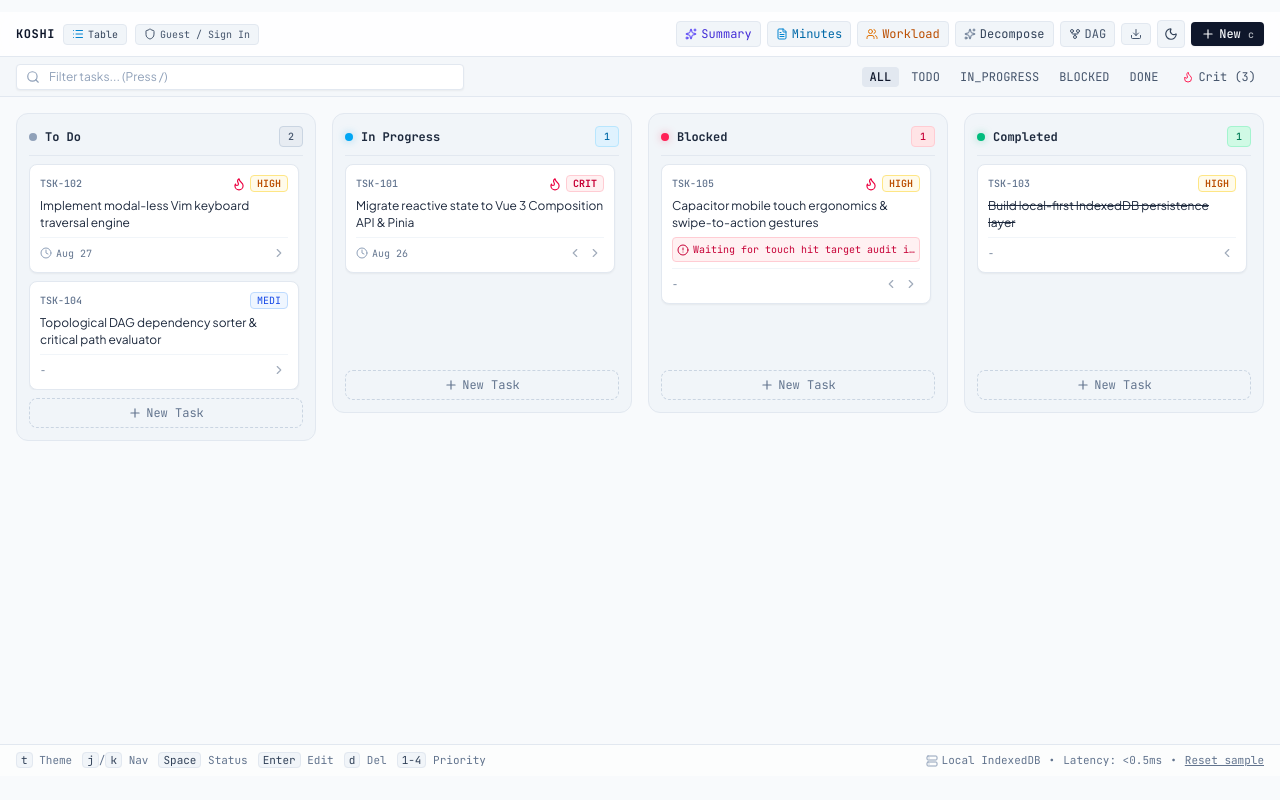
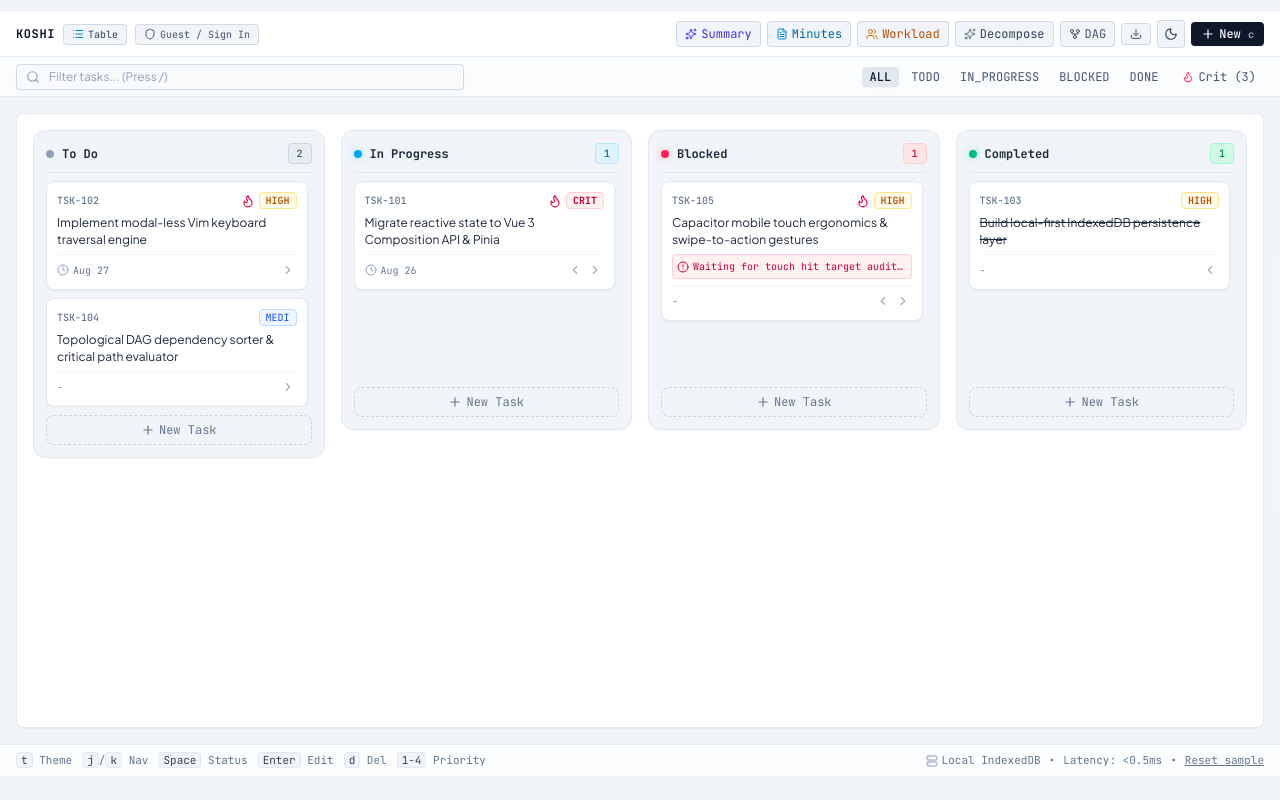
Before and after one commit to tupm2006/koshi, a Vue app: page / in a window 1280 px wide. Both pictures are taken after a click on the button "Kanban". Built offline with nearby package versions, Linux system fonts and the light colour scheme.

Commit message:
refactor(theme): enhance light mode contrast, depth, and bounded card container

```diff
--- /dev/null
+++ b/pnpm-workspace.yaml
@@ -0,0 +1,3 @@
+allowBuilds:
+  esbuild: true
+  vue-demi: true
--- a/src/App.vue
+++ b/src/App.vue
@@ -106,9 +106,9 @@ const statusTabs: FilterStatus[] = ['ALL', 'TODO', 'IN_PROGRESS', 'BLOCKED', 'DO
 </script>
 
 <template>
-  <main class="min-h-screen min-h-[100dvh] flex flex-col bg-slate-50 text-slate-900 dark:bg-slate-950 dark:text-slate-100 safe-top pb-24 md:pb-6 font-sans transition-colors duration-150">
+  <div class="min-h-screen min-h-[100dvh] flex flex-col bg-slate-100/90 text-slate-900 dark:bg-slate-950 dark:text-slate-100 safe-top pb-24 md:pb-6 font-sans transition-colors duration-150">
     <!-- Minimal Top Navigation Bar -->
-    <header class="border-b border-slate-200 dark:border-slate-800/80 bg-white/80 dark:bg-slate-950/80 backdrop-blur-md sticky top-0 z-30 px-3 md:px-4 py-2">
+    <header class="border-b border-slate-200/90 dark:border-slate-800/80 bg-white/95 dark:bg-slate-950/80 backdrop-blur-md sticky top-0 z-30 px-3 md:px-4 py-2">
       <div class="w-full flex items-center justify-between gap-2">
         <!-- Brand & Auth Pill -->
         <div class="flex items-center gap-2">
@@ -117,7 +117,7 @@ const statusTabs: FilterStatus[] = ['ALL', 'TODO', 'IN_PROGRESS', 'BLOCKED', 'DO
           <!-- View Toggle (Table / Kanban) -->
           <button
             type="button"
-            class="flex items-center gap-1 px-2 py-0.5 rounded bg-slate-100 dark:bg-slate-900 hover:bg-slate-200 dark:hover:bg-slate-800 border border-slate-200 dark:border-slate-800 text-[10px] font-mono text-slate-700 dark:text-slate-300 cursor-pointer transition"
+            class="flex items-center gap-1 px-2 py-0.5 rounded bg-slate-100 dark:bg-slate-900 hover:bg-slate-200 dark:hover:bg-slate-800 border border-slate-300/80 dark:border-slate-800 text-[10px] font-mono text-slate-700 dark:text-slate-300 cursor-pointer transition"
             @click="taskStore.toggleViewMode()"
             title="Toggle Table / Kanban View"
           >
@@ -130,7 +130,7 @@ const statusTabs: FilterStatus[] = ['ALL', 'TODO', 'IN_PROGRESS', 'BLOCKED', 'DO
           <button
             type="button"
             class="hidden sm:inline-flex items-center gap-1 px-2 py-0.5 rounded border text-[10px] font-mono cursor-pointer transition"
-            :class="taskStore.currentUser ? 'bg-indigo-50 dark:bg-indigo-950/40 border-indigo-200 dark:border-indigo-800 text-indigo-700 dark:text-indigo-300' : 'bg-slate-100 dark:bg-slate-900 border-slate-200 dark:border-slate-800 text-slate-600 dark:text-slate-400 hover:text-slate-900 dark:hover:text-slate-200'"
+            :class="taskStore.currentUser ? 'bg-indigo-50 dark:bg-indigo-950/40 border-indigo-200 dark:border-indigo-800 text-indigo-700 dark:text-indigo-300' : 'bg-slate-100 dark:bg-slate-900 border-slate-300/80 dark:border-slate-800 text-slate-600 dark:text-slate-400 hover:text-slate-900 dark:hover:text-slate-200'"
             @click="isAuthModalOpen = true"
           >
             <Shield class="w-3 h-3" />
@@ -143,7 +143,7 @@ const statusTabs: FilterStatus[] = ['ALL', 'TODO', 'IN_PROGRESS', 'BLOCKED', 'DO
           <!-- Mandated AI Feature A: Weekly Summary -->
           <button
             type="button"
-            class="hidden lg:inline-flex items-center gap-1 px-2 py-1 rounded bg-slate-100 dark:bg-slate-900 hover:bg-slate-200 dark:hover:bg-slate-800 border border-slate-200 dark:border-slate-800 text-indigo-700 dark:text-indigo-300 text-xs font-mono cursor-pointer transition"
+            class="hidden lg:inline-flex items-center gap-1 px-2 py-1 rounded bg-slate-100 dark:bg-slate-900 hover:bg-slate-200 dark:hover:bg-slate-800 border border-slate-300/80 dark:border-slate-800 text-indigo-700 dark:text-indigo-300 text-xs font-mono cursor-pointer transition"
             @click="isWeeklySummaryOpen = true"
             title="Weekly Summary (Feature A)"
           >
@@ -154,7 +154,7 @@ const statusTabs: FilterStatus[] = ['ALL', 'TODO', 'IN_PROGRESS', 'BLOCKED', 'DO
           <!-- Mandated AI Feature B: Meeting Minutes -->
           <button
             type="button"
-            class="hidden lg:inline-flex items-center gap-1 px-2 py-1 rounded bg-slate-100 dark:bg-slate-900 hover:bg-slate-200 dark:hover:bg-slate-800 border border-slate-200 dark:border-slate-800 text-sky-700 dark:text-sky-300 text-xs font-mono cursor-pointer transition"
+            class="hidden lg:inline-flex items-center gap-1 px-2 py-1 rounded bg-slate-100 dark:bg-slate-900 hover:bg-slate-200 dark:hover:bg-slate-800 border border-slate-300/80 dark:border-slate-800 text-sky-700 dark:text-sky-300 text-xs font-mono cursor-pointer transition"
             @click="isMeetingMinutesOpen = true"
             title="Meeting Minutes (Feature B)"
           >
@@ -165,7 +165,7 @@ const statusTabs: FilterStatus[] = ['ALL', 'TODO', 'IN_PROGRESS', 'BLOCKED', 'DO
           <!-- Mandated AI Feature C: Workload & Assignment -->
           <button
             type="button"
-            class="hidden sm:inline-flex items-center gap-1 px-2 py-1 rounded bg-slate-100 dark:bg-slate-900 hover:bg-slate-200 dark:hover:bg-slate-800 border border-slate-200 dark:border-slate-800 text-amber-700 dark:text-amber-300 text-xs font-mono cursor-pointer transition"
+            class="hidden sm:inline-flex items-center gap-1 px-2 py-1 rounded bg-slate-100 dark:bg-slate-900 hover:bg-slate-200 dark:hover:bg-slate-800 border border-slate-300/80 dark:border-slate-800 text-amber-700 dark:text-amber-300 text-xs font-mono cursor-pointer transition"
             @click="isWorkloadAssignOpen = true"
             title="Team Workload & Smart Assignment (Feature C)"
           >
@@ -176,7 +176,7 @@ const statusTabs: FilterStatus[] = ['ALL', 'TODO', 'IN_PROGRESS', 'BLOCKED', 'DO
           <!-- Goal Decomposer AI -->
           <button
             type="button"
-            class="hidden sm:inline-flex items-center gap-1 px-2 py-1 rounded bg-slate-100 dark:bg-slate-900 hover:bg-slate-200 dark:hover:bg-slate-800 border border-slate-200 dark:border-slate-800 text-slate-700 dark:text-slate-300 text-xs font-mono cursor-pointer transition"
+            class="hidden sm:inline-flex items-center gap-1 px-2 py-1 rounded bg-slate-100 dark:bg-slate-900 hover:bg-slate-200 dark:hover:bg-slate-800 border border-slate-300/80 dark:border-slate-800 text-slate-700 dark:text-slate-300 text-xs font-mono cursor-pointer transition"
             @click="isAIDecomposerOpen = true"
             title="AI Decomposer (a)"
           >
@@ -186,7 +186,7 @@ const statusTabs: FilterStatus[] = ['ALL', 'TODO', 'IN_PROGRESS', 'BLOCKED', 'DO
 
           <button
             type="button"
-            class="hidden md:inline-flex items-center gap-1 px-2 py-1 rounded bg-slate-100 dark:bg-slate-900 hover:bg-slate-200 dark:hover:bg-slate-800 border border-slate-200 dark:border-slate-800 text-slate-600 dark:text-slate-400 hover:text-slate-900 dark:hover:text-slate-200 text-xs font-mono cursor-pointer transition"
+            class="hidden md:inline-flex items-center gap-1 px-2 py-1 rounded bg-slate-100 dark:bg-slate-900 hover:bg-slate-200 dark:hover:bg-slate-800 border border-slate-300/80 dark:border-slate-800 text-slate-600 dark:text-slate-400 hover:text-slate-900 dark:hover:text-slate-200 text-xs font-mono cursor-pointer transition"
             @click="isDAGOpen = true"
             title="DAG Critical Path (v)"
           >
@@ -196,7 +196,7 @@ const statusTabs: FilterStatus[] = ['ALL', 'TODO', 'IN_PROGRESS', 'BLOCKED', 'DO
 
           <button
             type="button"
-            class="inline-flex items-center gap-1 px-2 py-1 rounded bg-slate-100 dark:bg-slate-900 hover:bg-slate-200 dark:hover:bg-slate-800 border border-slate-200 dark:border-slate-800 text-slate-600 dark:text-slate-400 hover:text-slate-900 dark:hover:text-slate-200 text-xs font-mono cursor-pointer transition"
+            class="inline-flex items-center gap-1 px-2 py-1 rounded bg-slate-100 dark:bg-slate-900 hover:bg-slate-200 dark:hover:bg-slate-800 border border-slate-300/80 dark:border-slate-800 text-slate-600 dark:text-slate-400 hover:text-slate-900 dark:hover:text-slate-200 text-xs font-mono cursor-pointer transition"
             @click="isExportImportOpen = true"
             title="JSON Backup"
           >
@@ -206,7 +206,7 @@ const statusTabs: FilterStatus[] = ['ALL', 'TODO', 'IN_PROGRESS', 'BLOCKED', 'DO
           <!-- Theme Toggle Button -->
           <button
             type="button"
-            class="inline-flex items-center justify-center p-1.5 rounded bg-slate-100 dark:bg-slate-900 hover:bg-slate-200 dark:hover:bg-slate-800 border border-slate-200 dark:border-slate-800 text-slate-700 dark:text-slate-300 text-xs font-mono cursor-pointer transition"
+            class="inline-flex items-center justify-center p-1.5 rounded bg-slate-100 dark:bg-slate-900 hover:bg-slate-200 dark:hover:bg-slate-800 border border-slate-300/80 dark:border-slate-800 text-slate-700 dark:text-slate-300 text-xs font-mono cursor-pointer transition"
             @click="themeStore.toggleTheme()"
             :title="`Toggle Theme (t) - Current: ${themeStore.resolvedTheme}`"
           >
@@ -228,7 +228,7 @@ const statusTabs: FilterStatus[] = ['ALL', 'TODO', 'IN_PROGRESS', 'BLOCKED', 'DO
     </header>
 
     <!-- Filter & Search Toolbar (Edge to Edge) -->
-    <section class="w-full border-b border-slate-200 dark:border-slate-800/80 bg-slate-100/50 dark:bg-slate-950/30 px-3 md:px-4 py-1.5 flex flex-col sm:flex-row items-stretch sm:items-center justify-between gap-2">
+    <section class="w-full border-b border-slate-200/90 dark:border-slate-800/80 bg-white/70 dark:bg-slate-950/30 px-3 md:px-4 py-1.5 flex flex-col sm:flex-row items-stretch sm:items-center justify-between gap-2">
       <!-- Search Input -->
       <div class="relative flex-1 max-w-md">
         <Search class="w-3.5 h-3.5 text-slate-400 dark:text-slate-500 absolute left-2.5 top-1/2 -translate-y-1/2" />
@@ -237,7 +237,7 @@ const statusTabs: FilterStatus[] = ['ALL', 'TODO', 'IN_PROGRESS', 'BLOCKED', 'DO
           v-model="taskStore.filter.searchQuery"
           type="text"
           placeholder="Filter tasks... (Press /)"
-          class="w-full bg-white dark:bg-slate-900/60 border border-slate-200 dark:border-slate-800/80 rounded pl-8 pr-6 py-1 text-xs text-slate-900 dark:text-slate-200 placeholder-slate-400 dark:placeholder-slate-500 focus:outline-none focus:border-indigo-500 dark:focus:border-slate-600 font-sans shadow-xs"
+          class="w-full bg-slate-50 dark:bg-slate-900/60 border border-slate-300/80 dark:border-slate-800/80 rounded pl-8 pr-6 py-1 text-xs text-slate-900 dark:text-slate-200 placeholder-slate-400 dark:placeholder-slate-500 focus:outline-none focus:border-indigo-500 dark:focus:border-slate-600 font-sans shadow-xs"
         />
         <button
           v-if="taskStore.filter.searchQuery"
@@ -256,7 +256,7 @@ const statusTabs: FilterStatus[] = ['ALL', 'TODO', 'IN_PROGRESS', 'BLOCKED', 'DO
           :key="st"
           type="button"
           class="px-2 py-0.5 rounded transition cursor-pointer shrink-0"
-          :class="taskStore.filter.status === st && !taskStore.filter.onlyCriticalPath ? 'bg-slate-200 text-slate-900 dark:bg-slate-800 dark:text-slate-100 font-medium' : 'text-slate-600 dark:text-slate-400 hover:text-slate-900 dark:hover:text-slate-200'"
+          :class="taskStore.filter.status === st && !taskStore.filter.onlyCriticalPath ? 'bg-slate-200 text-slate-900 dark:bg-slate-800 dark:text-slate-100 font-medium shadow-xs' : 'text-slate-600 dark:text-slate-400 hover:text-slate-900 dark:hover:text-slate-200'"
           @click="() => {
             if (taskStore.filter.onlyCriticalPath) taskStore.toggleCriticalPathOnly();
             taskStore.setFilterStatus(st);
@@ -278,14 +278,16 @@ const statusTabs: FilterStatus[] = ['ALL', 'TODO', 'IN_PROGRESS', 'BLOCKED', 'DO
       </div>
     </section>
 
-    <!-- Main View (Table vs Kanban Board) -->
-    <section class="w-full flex-1 flex flex-col overflow-x-auto">
-      <TaskTable v-if="taskStore.viewMode === 'TABLE'" :on-open-create="() => (isCreateModalOpen = true)" />
-      <KanbanBoard v-else :on-open-create="() => (isCreateModalOpen = true)" />
-    </section>
+    <!-- Main Workspace Container Card -->
+    <div class="w-full flex-1 p-3 md:p-4 flex flex-col min-w-0">
+      <main class="w-full flex-1 flex flex-col bg-white dark:bg-slate-900 border border-slate-200/90 dark:border-slate-800 rounded-lg shadow-xs overflow-hidden">
+        <TaskTable v-if="taskStore.viewMode === 'TABLE'" :on-open-create="() => (isCreateModalOpen = true)" />
+        <KanbanBoard v-else :on-open-create="() => (isCreateModalOpen = true)" />
+      </main>
+    </div>
 
     <!-- Footer with Telemetry -->
-    <footer class="w-full px-3 md:px-4 py-2 border-t border-slate-200 dark:border-slate-800/60 bg-white/60 dark:bg-slate-950/40 flex items-center justify-between text-xs select-none">
+    <footer class="w-full px-3 md:px-4 py-2 border-t border-slate-200/90 dark:border-slate-800/60 bg-white/80 dark:bg-slate-950/40 flex items-center justify-between text-xs select-none">
       <div class="hidden md:flex items-center gap-2.5 font-mono text-[11px] text-slate-500 dark:text-slate-400">
         <span><kbd class="px-1 py-0.2 rounded bg-slate-100 dark:bg-slate-900 border border-slate-200 dark:border-slate-800 text-slate-700 dark:text-slate-400">t</kbd> Theme</span>
         <span><kbd class="px-1 py-0.2 rounded bg-slate-100 dark:bg-slate-900 border border-slate-200 dark:border-slate-800 text-slate-700 dark:text-slate-400">j</kbd>/<kbd class="px-1 py-0.2 rounded bg-slate-100 dark:bg-slate-900 border border-slate-200 dark:border-slate-800 text-slate-700 dark:text-slate-400">k</kbd> Nav</span>
@@ -374,5 +376,5 @@ const statusTabs: FilterStatus[] = ['ALL', 'TODO', 'IN_PROGRESS', 'BLOCKED', 'DO
         </div>
       </div>
     </div>
-  </main>
+  </div>
 </template>
```
Also changed, not shown: src/components/TaskTable.vue (+34 -34 lines), 2 other files (tests, documents, lock files or other folders).
